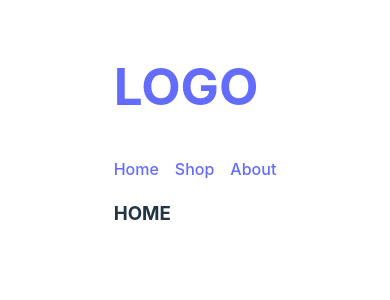
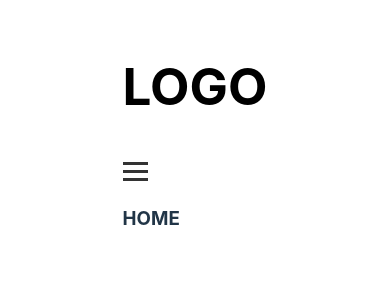
Before and after one commit to ibehanwillett/shopfront-frontend, a React (Vite) app: page / in a window 390 px wide. Shown: the top 300 px of the page. Built offline with nearby package versions, Linux system fonts and the light colour scheme.

Commit message:
create hamburger menu aniimation

```diff
--- a/src/App.css
+++ b/src/App.css
@@ -18,20 +18,6 @@
   filter: drop-shadow(0 0 2em #61dafbaa);
 }
 
-@keyframes logo-spin {
-  from {
-    transform: rotate(0deg);
-  }
-  to {
-    transform: rotate(360deg);
-  }
-}
-
-@media (prefers-reduced-motion: no-preference) {
-  a:nth-of-type(2) .logo {
-    animation: logo-spin infinite 20s linear;
-  }
-}
 
 .card {
   padding: 2em;
--- a/src/components/Navbar.jsx
+++ b/src/components/Navbar.jsx
@@ -15,18 +15,16 @@ const Navbar = () => {
     return (
         <>
         <nav role="navigation" aria-label="main navigation">
-            <div>
-                {/* Link to return home */}
+
             <Link to="/">
                 <h1>LOGO</h1>
             </Link>
 
-                <a role="button" onClick={toggleHamburger} aria-label="menu" aria-expanded="false" data-target="navbarBasicExample">
+            <a role="button" onClick={toggleHamburger}>
                 <span aria-hidden="true"></span>
                 <span aria-hidden="true"></span>
                 <span aria-hidden="true"></span>
             </a>
-            </div>
 
             <div onClick={toggleHamburger} ref={navBarRef} className="navbar-menu">
                 <div className="navbar-start">
--- a/src/components/styles/navbar-styles.css
+++ b/src/components/styles/navbar-styles.css
@@ -1,3 +1,46 @@
 #nav-link {
     padding : 1rem
 }
+
+nav {
+    display: flex;
+    flex-direction: column;
+    justify-items: center;
+}
+
+a span {
+    display: block;
+    width: 25px;
+    height: 3px;
+    background-color: #333;
+    margin: 5px 0;
+    transition: 0.4s;
+    pointer-events: none;
+}
+
+.is-active span:nth-child(1) {
+    transform: rotate(-45deg) translate(-5px, 6px);
+}
+
+.is-active span:nth-child(2) {
+    opacity: 0;
+}
+
+.is-active span:nth-child(3) {
+    transform: rotate(45deg) translate(-5px, -6px);
+}
+
+
+.navbar-menu {
+    display: none;
+}
+
+.isactive .navbar-menu {
+    display: block;
+}
+
+@media (min-width: 1000px) {
+    .navbar-menu {
+        display: flex;
+    }
+}
--- a/src/index.css
+++ b/src/index.css
@@ -3,7 +3,7 @@
   line-height: 1.5;
   font-weight: 400;
 
-  color-scheme: light dark;
+  /* color-scheme: light dark; */
   color: rgba(0, 0, 0, 0.87);
   background-color: #ffffff;
 
@@ -15,11 +15,13 @@
 
 a {
   font-weight: 500;
-  color: #646cff;
+  color: #000000;
   text-decoration: inherit;
 }
+
 a:hover {
-  color: #535bf2;
+  /* color: #535bf2; */
+  text-decoration: underline;
 }
 
 body {
@@ -50,9 +52,11 @@ button {
   cursor: pointer;
   transition: border-color 0.25s;
 }
+
 button:hover {
   border-color: #646cff;
 }
+
 button:focus,
 button:focus-visible {
   outline: 4px auto -webkit-focus-ring-color;
```
Also changed, not shown: 1 other file (tests, documents, lock files or other folders). Lines whose indentation alone changed are shown as unchanged.
